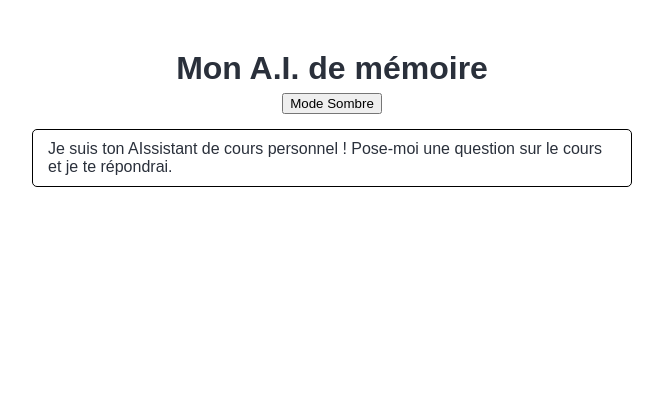
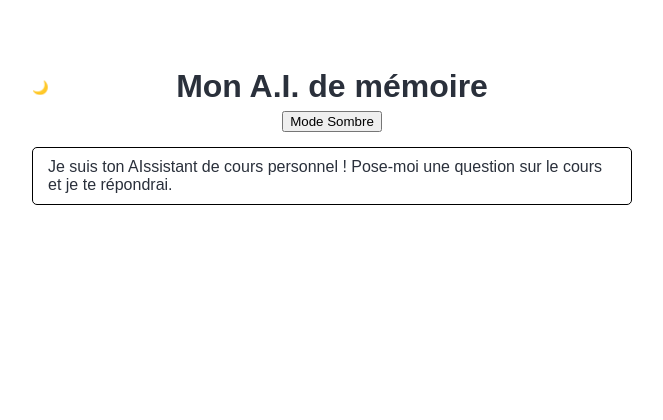
Before and after one commit to AlbericTrancart/hackathon-ponts, a Flask app: page / in a window 1280 px wide. Shown: the top 420 px of the page, without its empty margins (308-971 px from the left). Run offline with Flask 3, Linux system fonts and the light colour scheme; parts of the project's set-up code (start-up, migrations or seed data) failed here and were passed over; some libraries are stand-ins or nearby versions.

Commit message:
Amélioration bouton mode sombre

```diff
--- a/static/prompt.js
+++ b/static/prompt.js
@@ -98,19 +98,21 @@ questionButton.addEventListener("click", handleQuestionClick);
 function toggleDarkMode() {
   const body = document.body;
   const root = document.documentElement;
-
+  const button = document.getElementById('toggle-mode');
 
   if (body.classList.contains('light-mode')) {
     // Basculer vers le mode sombre
     body.classList.remove('light-mode');
     body.classList.add('dark-mode');
     root.style.setProperty('--main-background-color', '#121212');
+    button.innerHTML = "&#x2600";
 
   } else {
     // Basculer vers le mode clair
     body.classList.remove('dark-mode');
     body.classList.add('light-mode');
     root.style.setProperty('--main-background-color', '#f5f6f8');
+    button.innerHTML = "&#x1F319";
   }
 }
 
--- a/static/style.css
+++ b/static/style.css
@@ -100,7 +100,14 @@ body {
   padding: 5px;
   border-radius: 5px;
   background-color: var(--body-background-color);
-  color: var(--main-color)
+  color: var(--main-color);
+}
+
+.buttonmode {
+  border: none;
+  padding: 0;
+  background-color: transparent;
+  color: yellow
 }
 
 .button:hover,
--- a/templates/index.html
+++ b/templates/index.html
@@ -9,6 +9,8 @@
 
 <body class="light-mode">
   <main class="main-container">
+    <button class="buttonmode" id="toggle-mode" style="position: relative; top: +28px;">&#x1F319; <!--Mode Sombre -->
+    </button>
     <header class="header">
       <h1 class="header-title">Mon A.I. de mémoire</h1>
       <button id="toggle-mode" style="position: relative; top: -15px;">Mode Sombre</button>
```
